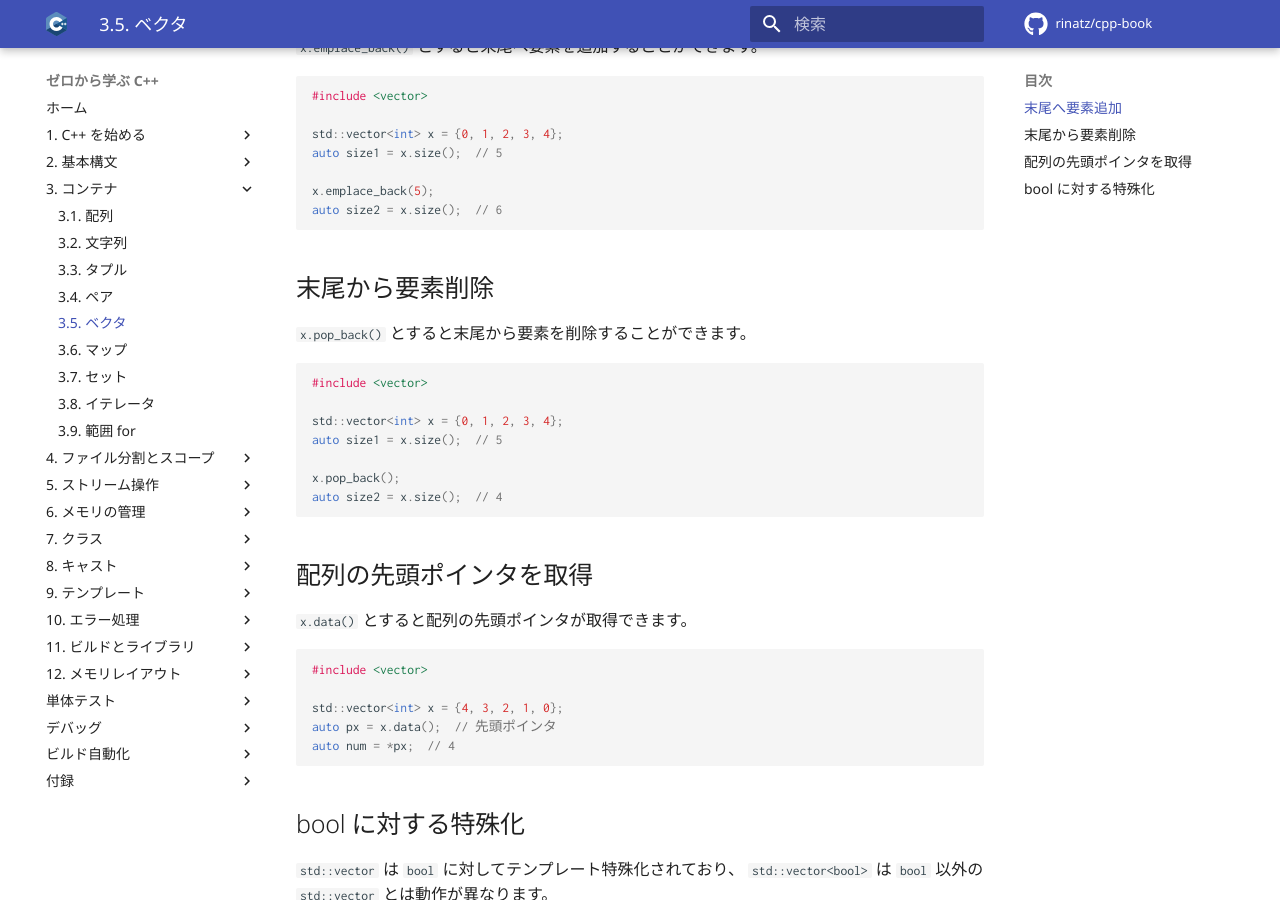
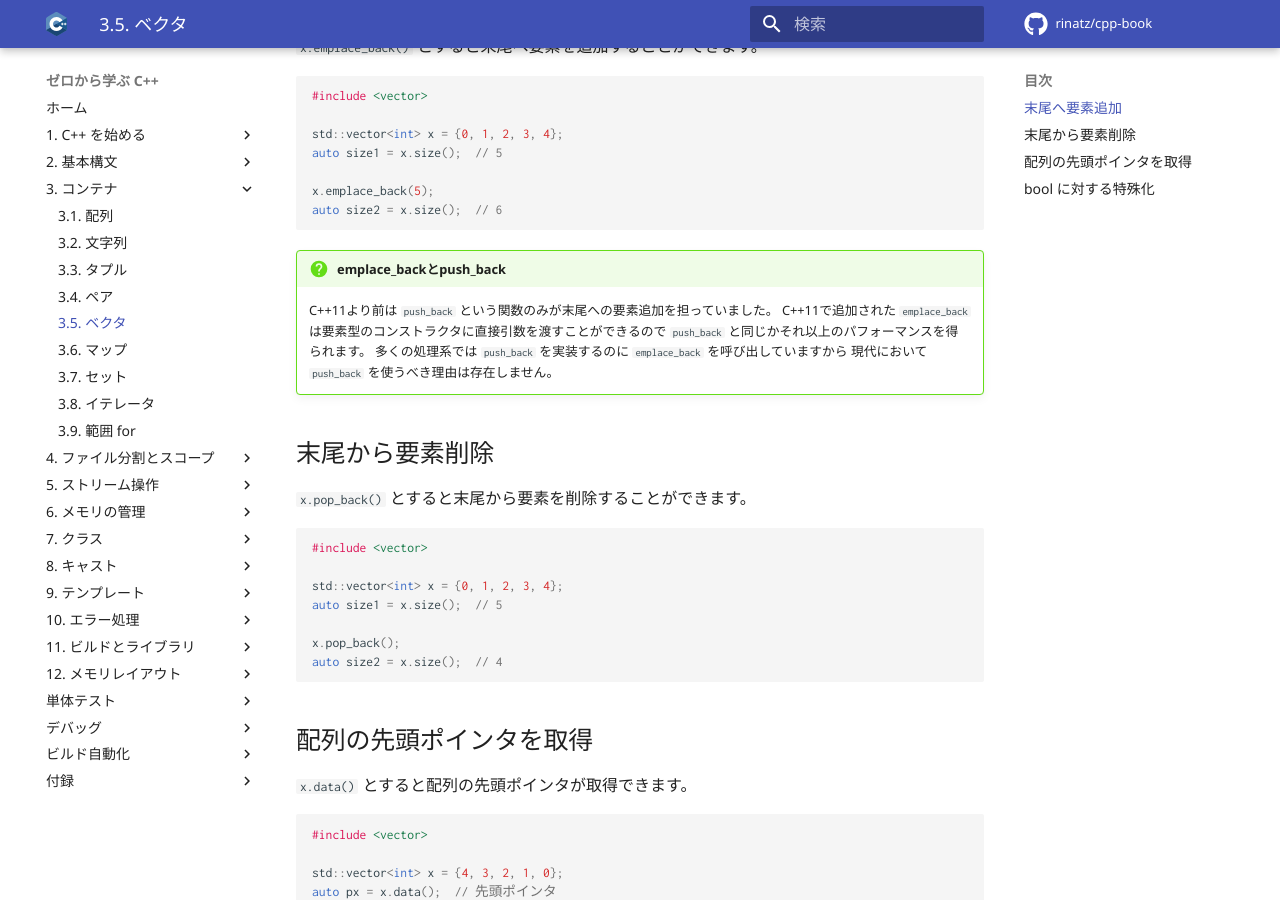
Before and after one commit to rinatz/cpp-book, an MkDocs documentation site: the page built from docs/ch03-05-vectors.md, in a window 1280 px wide and 900 px high, scrolled down 577 px. Built offline with MkDocs 1.6.1 and Material for MkDocs 9.7.7, drawn with Linux system fonts in a browser that asks for light colours; comment, search, counter and statistics services are not loaded.

Commit message:
fix(vectors): describe why using push_back has no benefits

````diff
--- a/docs/ch03-05-vectors.md
+++ b/docs/ch03-05-vectors.md
@@ -36,6 +36,13 @@
 auto size2 = x.size();  // 6
 ```
 
+!!! question "emplace_backとpush_back"
+    C++11より前は `push_back` という関数のみが末尾への要素追加を担っていました。
+    C++11で追加された `emplace_back` は要素型のコンストラクタに直接引数を渡すことができるので
+    `push_back` と同じかそれ以上のパフォーマンスを得られます。
+    多くの処理系では `push_back` を実装するのに `emplace_back` を呼び出していますから
+    現代において `push_back` を使うべき理由は存在しません。
+
 ## 末尾から要素削除
 
 `x.pop_back()` とすると末尾から要素を削除することができます。
````
